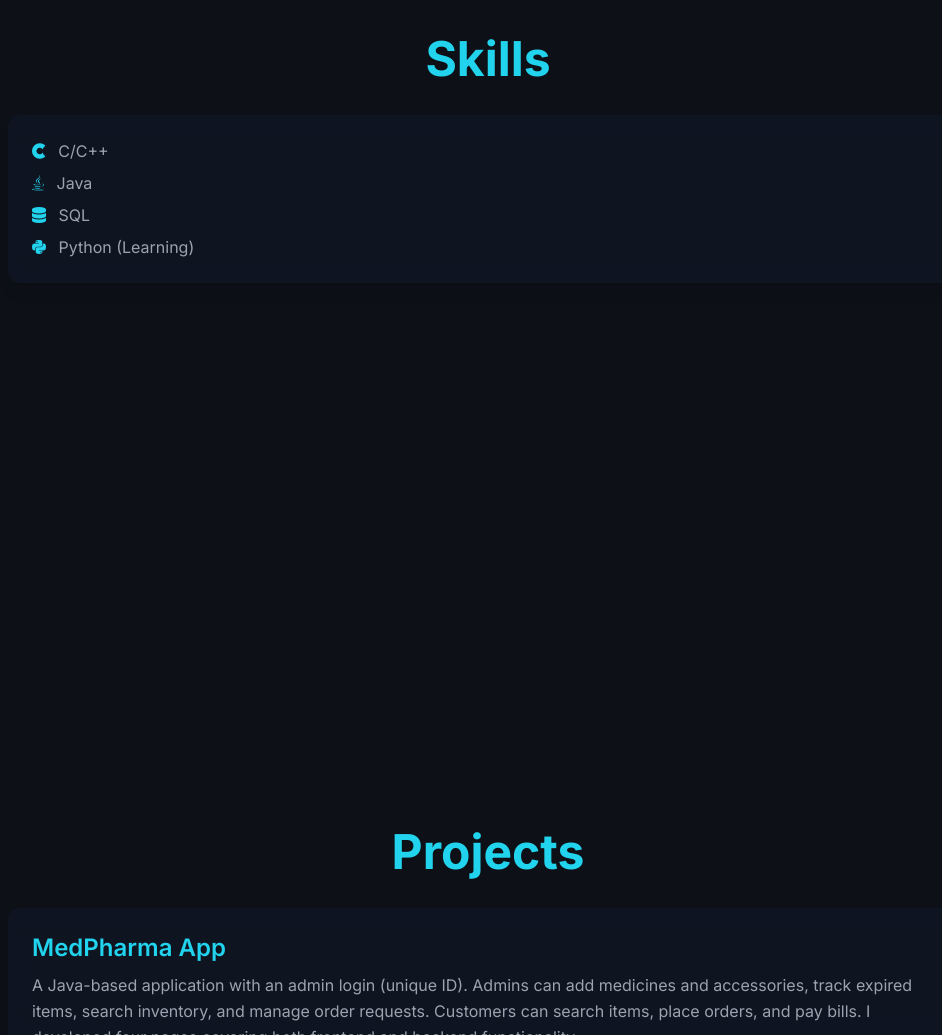
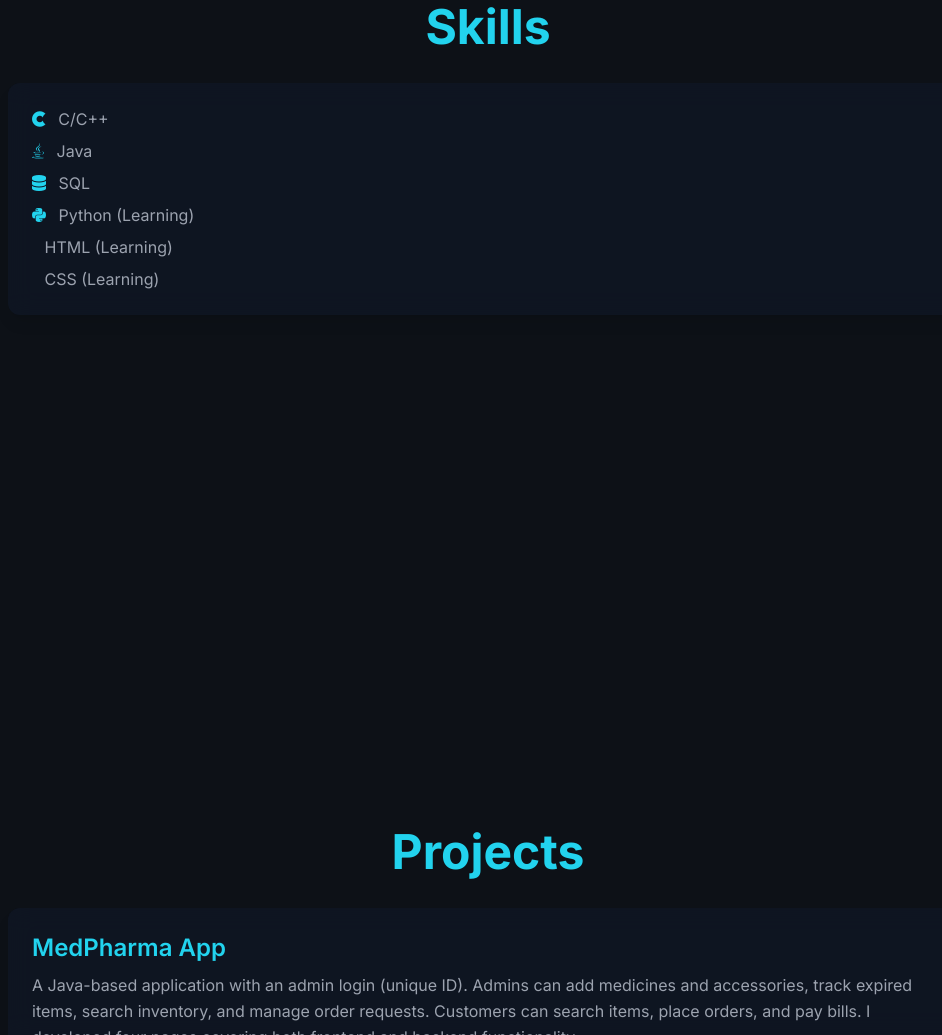
Before and after one commit to jah1n/Portfolio, a plain HTML site: page index.html in a window 1280 px wide. Shown: the part 2641-3676 px from the top of the page, without its empty margins (280-1222 px from the left). Drawn offline with nearby package versions, Linux system fonts and the light colour scheme; animation ran at ten frames a second.

Commit message:
Update index.html

```diff
--- a/index.html
+++ b/index.html
@@ -126,6 +126,8 @@
                         <li><i class="fab fa-java text-cyan-400 mr-2"></i> Java</li>
                         <li><i class="fas fa-database text-cyan-400 mr-2"></i> SQL</li>
                         <li><i class="fab fa-python text-cyan-400 mr-2"></i> Python (Learning)</li>
+                         <li><i class="fas fa-html text-cyan-400 mr-2"></i> HTML (Learning)</li>
+                         <li><i class="fas fa-css text-cyan-400 mr-2"></i> CSS (Learning)</li>
                     </ul>
                 </div>
             </div>
```
